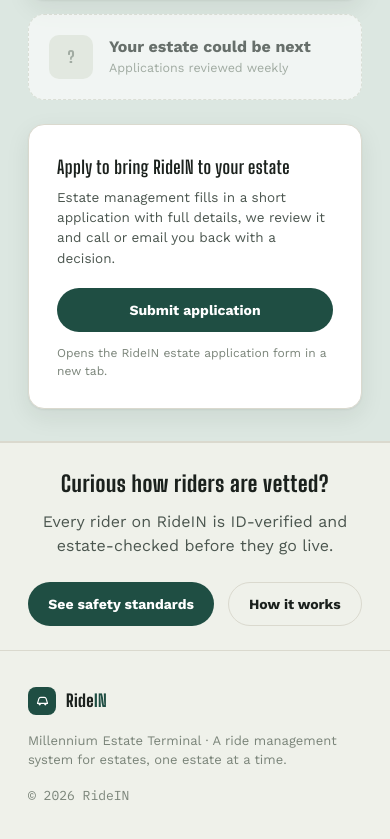
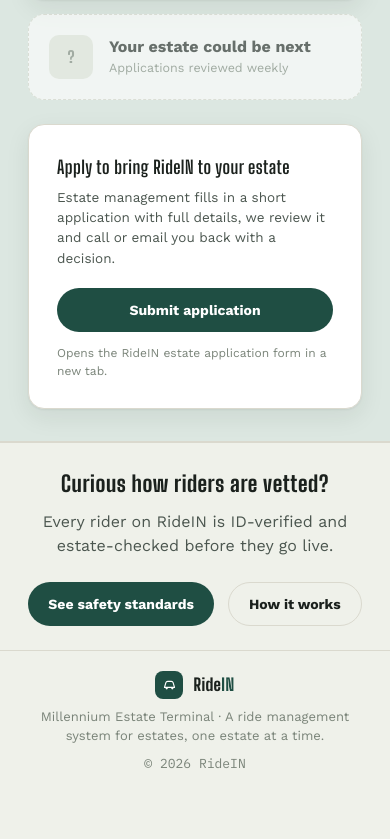
Before and after one commit to Luchistack/RideIN, a React (Vite) app in the folder ridein-frontend/: page /for-estates in a window 390 px wide. Shown: the part 477-1316 px from the top of the page. After the commit the page ends 1270 px from the top, so only its background shows below. Built offline with nearby package versions, Linux system fonts and the light colour scheme; no server answers.

Commit message:
Compact the footer on mobile
The logo, description, and copyright were wrapping onto three
separate lines on narrow screens with full desktop padding, making
the footer look tall on the short split-off pages. It now stacks
tightly and centered on mobile; laptop/tablet layout is unchanged.

```diff
--- a/ridein-frontend/src/components/layout/Footer.jsx
+++ b/ridein-frontend/src/components/layout/Footer.jsx
@@ -3,7 +3,7 @@ import Logo from '../ui/Logo.jsx'
 export default function Footer() {
   return (
     <footer className="border-t border-line dark:border-line-dark">
-      <div className="mx-auto flex max-w-6xl flex-wrap items-center justify-between gap-4 px-7 py-9">
+      <div className="mx-auto flex max-w-6xl flex-col items-center justify-between gap-2 px-7 py-5 text-center sm:flex-row sm:flex-wrap sm:gap-4 sm:py-9 sm:text-left">
         <Logo small />
         <p className="text-[13px] text-ink-faint dark:text-ink-faint-dark">
           Millennium Estate Terminal · A ride management system for estates, one estate at a time.
```
